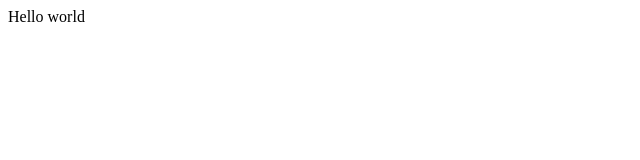
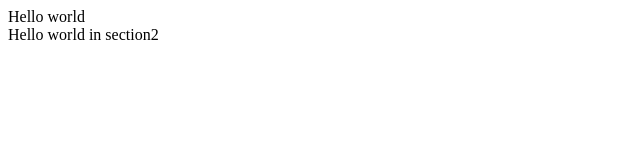
Before and after one commit to sravanthi-sys/Demo, a plain HTML site: page index.html in a window 1280 px wide. Shown: the whole page, without its empty margins (0-640 px from the left). Drawn offline with Linux system fonts and the light colour scheme.

Commit message:
fourth commit

```diff
--- a/index.html
+++ b/index.html
@@ -7,7 +7,7 @@
 </head>
 <body>
     <div class="sec1">Hello world</div>
-    <div class="sec2"></div>
+    <div class="sec2">Hello world in section2</div>
     <div class="sec3"></div>
     <div class="sec4"></div>
 </body>
```
